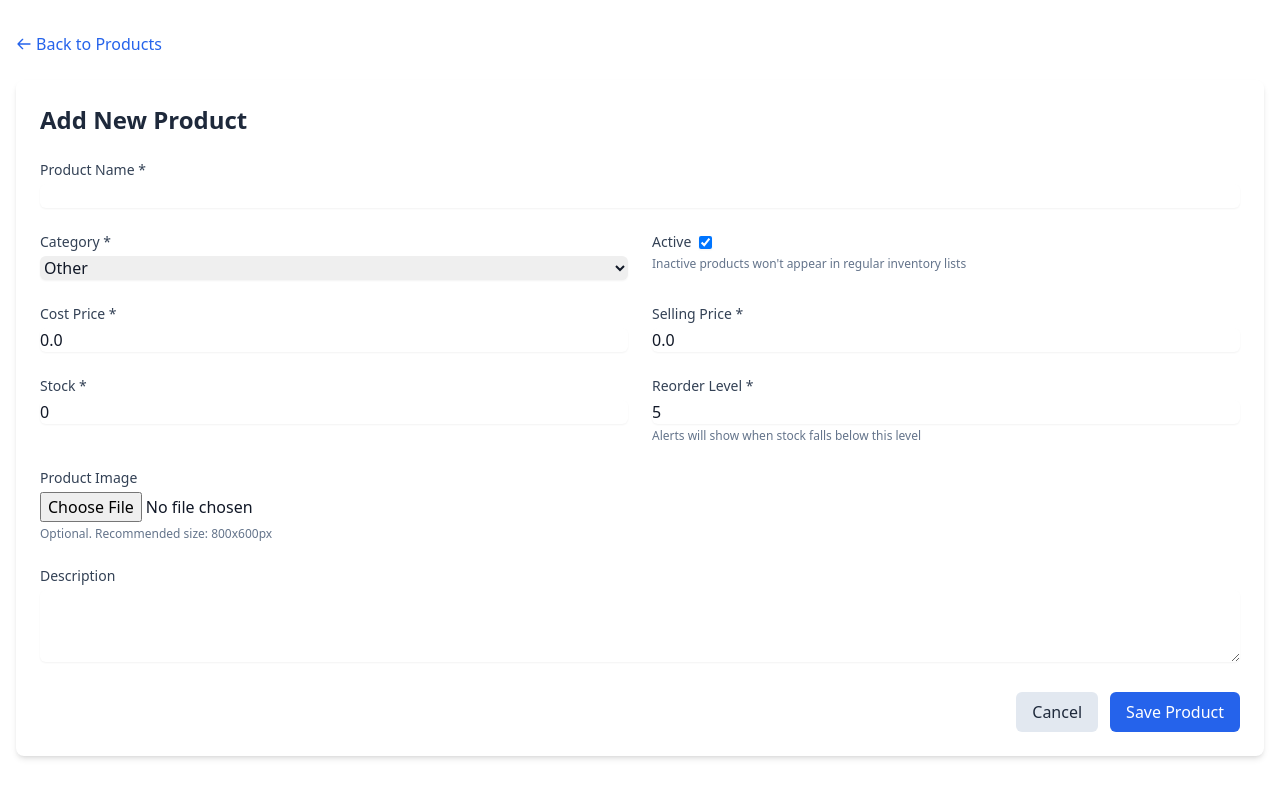
After one commit to YOOSUF-HUB/Smart-Pharmacy-System, a Django app: page /non-medical/create/ in a window 1280 px wide. The commit adds this page. Run offline with Django 5.2, Linux system fonts and the light colour scheme; some libraries are stand-ins or nearby versions.

Commit message:
non medicine inventory

```diff
--- /dev/null
+++ b/Non_Medicine_inventory/forms.py
@@ -0,0 +1,18 @@
+from django import forms
+from .models import NonMedicalProduct
+
+class NonMedicalProductForm(forms.ModelForm):
+    class Meta:
+        model = NonMedicalProduct
+        fields = ['name', 'category', 'description', 'cost_price',
+                  'selling_price', 'stock', 'image', 'is_active', 'reorder_level']
+        widgets = {
+            'name': forms.TextInput(attrs={'class': 'w-full rounded-md border-gray-300 shadow-sm focus:border-blue-500 focus:ring focus:ring-blue-500 focus:ring-opacity-50'}),
+            'category': forms.Select(attrs={'class': 'w-full rounded-md border-gray-300 shadow-sm focus:border-blue-500 focus:ring focus:ring-blue-500 focus:ring-opacity-50'}),
+            'description': forms.Textarea(attrs={'class': 'w-full rounded-md border-gray-300 shadow-sm focus:border-blue-500 focus:ring focus:ring-blue-500 focus:ring-opacity-50', 'rows': 3}),
+            'cost_price': forms.NumberInput(attrs={'class': 'w-full rounded-md border-gray-300 shadow-sm focus:border-blue-500 focus:ring focus:ring-blue-500 focus:ring-opacity-50', 'step': '0.01'}),
+            'selling_price': forms.NumberInput(attrs={'class': 'w-full rounded-md border-gray-300 shadow-sm focus:border-blue-500 focus:ring focus:ring-blue-500 focus:ring-opacity-50', 'step': '0.01'}),
+            'stock': forms.NumberInput(attrs={'class': 'w-full rounded-md border-gray-300 shadow-sm focus:border-blue-500 focus:ring focus:ring-blue-500 focus:ring-opacity-50'}),
+            'reorder_level': forms.NumberInput(attrs={'class': 'w-full rounded-md border-gray-300 shadow-sm focus:border-blue-500 focus:ring focus:ring-blue-500 focus:ring-opacity-50'}),
+            'is_active': forms.CheckboxInput(attrs={'class': 'rounded border-gray-300 text-blue-600 shadow-sm focus:border-blue-500 focus:ring focus:ring-blue-500 focus:ring-opacity-50'}),
+        }
--- /dev/null
+++ b/Non_Medicine_inventory/urls.py
@@ -0,0 +1,12 @@
+from django.urls import path
+from . import views
+
+app_name = 'non_medicine'
+
+urlpatterns = [
+    path('', views.product_list, name='product_list'),
+    path('create/', views.product_create, name='product_create'),
+    path('<slug:slug>/', views.product_detail, name='product_detail'),
+    path('<slug:slug>/update/', views.product_update, name='product_update'),
+    path('<slug:slug>/delete/', views.product_delete, name='product_delete'),
+]
--- /dev/null
+++ b/Non_Medicine_inventory/views.py
@@ -0,0 +1,78 @@
+from django.shortcuts import render, get_object_or_404, redirect
+from django.contrib import messages
+from .models import NonMedicalProduct
+from .forms import NonMedicalProductForm
+
+def product_list(request):
+    """Display all non-medical products"""
+    products = NonMedicalProduct.objects.all()
+
+    # Filter by category if provided
+    category = request.GET.get('category')
+    if category:
+        products = products.filter(category=category)
+
+    # Filter by search query if provided
+    search_query = request.GET.get('search')
+    if search_query:
+        products = products.filter(name__icontains=search_query)
+
+    # Get unique categories for filter dropdown
+    categories = NonMedicalProduct.CATEGORY_CHOICES
+
+    context = {
+        'products': products,
+        'categories': categories,
+        'current_category': category,
+        'search_query': search_query,
+    }
+    return render(request, 'Non_Medicine_inventory/product_list.html', context)
+
+def product_detail(request, slug):
+    """Display details of a specific product"""
+    product = get_object_or_404(NonMedicalProduct, slug=slug)
+    context = {'product': product}
+    return render(request, 'Non_Medicine_inventory/product_detail.html', context)
+
+def product_create(request):
+    """Create a new non-medical product"""
+    if request.method == 'POST':
+        form = NonMedicalProductForm(request.POST, request.FILES)
+        if form.is_valid():
+            product = form.save()
+            messages.success(request, f'Product "{product.name}" has been created successfully.')
+            return redirect('non_medicine:product_list')
+    else:
+        form = NonMedicalProductForm()
+
+    context = {'form': form, 'title': 'Add New Product'}
+    return render(request, 'Non_Medicine_inventory/product_form.html', context)
+
+def product_update(request, slug):
+    """Update an existing non-medical product"""
+    product = get_object_or_404(NonMedicalProduct, slug=slug)
+
+    if request.method == 'POST':
+        form = NonMedicalProductForm(request.POST, request.FILES, instance=product)
+        if form.is_valid():
+            form.save()
+            messages.success(request, f'Product "{product.name}" has been updated successfully.')
+            return redirect('non_medicine:product_detail', slug=product.slug)
+    else:
+        form = NonMedicalProductForm(instance=product)
+
+    context = {'form': form, 'product': product, 'title': 'Update Product'}
+    return render(request, 'Non_Medicine_inventory/product_form.html', context)
+
+def product_delete(request, slug):
+    """Delete a non-medical product"""
+    product = get_object_or_404(NonMedicalProduct, slug=slug)
+    product_name = product.name
+
+    if request.method == 'POST':
+        product.delete()
+        messages.success(request, f'Product "{product_name}" has been deleted successfully.')
+        return redirect('non_medicine:product_list')
+
+    context = {'product': product}
+    return render(request, 'Non_Medicine_inventory/product_confirm_delete.html', context)
--- a/Pharmarcy_Prescription_Tracker/settings.py
+++ b/Pharmarcy_Prescription_Tracker/settings.py
@@ -42,6 +42,7 @@ INSTALLED_APPS = [
     # Your apps
     'Medicine_inventory',
     'prescriptions',
+    'Non_Medicine_inventory',
 ]
 
 CRISPY_ALLOWED_TEMPLATE_PACKS = "bootstrap5"
@@ -134,3 +135,7 @@ STATICFILES_DIRS = [
 # https://docs.djangoproject.com/en/5.2/ref/settings/#default-auto-field
 
 DEFAULT_AUTO_FIELD = 'django.db.models.BigAutoField'
+
+# Media files settings
+MEDIA_URL = '/media/'
+MEDIA_ROOT = BASE_DIR / 'media'
--- a/Pharmarcy_Prescription_Tracker/urls.py
+++ b/Pharmarcy_Prescription_Tracker/urls.py
@@ -1,5 +1,7 @@
 from django.contrib import admin
-from django.urls import path, include  # import include
+from django.urls import path, include
+from django.conf import settings
+from django.conf.urls.static import static
 
 urlpatterns = [
     path('admin/', admin.site.urls),
@@ -8,4 +10,9 @@ urlpatterns = [
     # Set the root URL to the medicine card view
     path('', include('Medicine_inventory.urls')),  # now root goes to medicine app
     path('prescriptions/', include('prescriptions.prescription_urls')),
+    path('non-medical/', include('Non_Medicine_inventory.urls', namespace='non_medicine')),
 ]
+
+# For serving media files during development
+if settings.DEBUG:
+    urlpatterns += static(settings.MEDIA_URL, document_root=settings.MEDIA_ROOT)
--- /dev/null
+++ b/templates/Non_Medicine_inventory/product_form.html
@@ -0,0 +1,132 @@
+{% extends 'Medicine_inventory/base.html' %}
+
+{% block title %}{{ title }}{% endblock %}
+
+{% block content %}
+<div class="container mx-auto px-4 py-8">
+    <div class="mb-6">
+        <a href="{% url 'non_medicine:product_list' %}" class="text-blue-600 hover:text-blue-800 flex items-center">
+            <svg class="w-4 h-4 mr-1" fill="none" stroke="currentColor" viewBox="0 0 24 24"><path stroke-linecap="round" stroke-linejoin="round" stroke-width="2" d="M10 19l-7-7m0 0l7-7m-7 7h18"></path></svg>
+            Back to Products
+        </a>
+    </div>
+
+    <div class="bg-white rounded-lg shadow-md p-6">
+        <h1 class="text-2xl font-bold text-slate-800 mb-6">{{ title }}</h1>
+
+        <form method="post" enctype="multipart/form-data">
+            {% csrf_token %}
+
+            {% if form.non_field_errors %}
+            <div class="mb-4 p-4 bg-red-100 text-red-700 border border-red-200 rounded-md">
+                {{ form.non_field_errors }}
+            </div>
+            {% endif %}
+
+            <div class="grid grid-cols-1 md:grid-cols-2 gap-6">
+                <div class="md:col-span-2">
+                    <label for="{{ form.name.id_for_label }}" class="block text-sm font-medium text-slate-700 mb-1">
+                        Product Name *
+                    </label>
+                    {{ form.name }}
+                    {% if form.name.errors %}
+                    <p class="text-red-600 text-sm mt-1">{{ form.name.errors.0 }}</p>
+                    {% endif %}
+                </div>
+
+                <div>
+                    <label for="{{ form.category.id_for_label }}" class="block text-sm font-medium text-slate-700 mb-1">
+                        Category *
+                    </label>
+                    {{ form.category }}
+                    {% if form.category.errors %}
+                    <p class="text-red-600 text-sm mt-1">{{ form.category.errors.0 }}</p>
+                    {% endif %}
+                </div>
+
+                <div>
+                    <label for="{{ form.is_active.id_for_label }}" class="flex items-center text-sm font-medium text-slate-700 mb-1">
+                        <span class="mr-2">Active</span>
+                        {{ form.is_active }}
+                    </label>
+                    {% if form.is_active.errors %}
+                    <p class="text-red-600 text-sm mt-1">{{ form.is_active.errors.0 }}</p>
+                    {% endif %}
+                    <p class="text-slate-500 text-xs mt-1">Inactive products won't appear in regular inventory lists</p>
+                </div>
+
+                <div>
+                    <label for="{{ form.cost_price.id_for_label }}" class="block text-sm font-medium text-slate-700 mb-1">
+                        Cost Price *
+                    </label>
+                    {{ form.cost_price }}
+                    {% if form.cost_price.errors %}
+                    <p class="text-red-600 text-sm mt-1">{{ form.cost_price.errors.0 }}</p>
+                    {% endif %}
+                </div>
+
+                <div>
+                    <label for="{{ form.selling_price.id_for_label }}" class="block text-sm font-medium text-slate-700 mb-1">
+                        Selling Price *
+                    </label>
+                    {{ form.selling_price }}
+                    {% if form.selling_price.errors %}
+                    <p class="text-red-600 text-sm mt-1">{{ form.selling_price.errors.0 }}</p>
+                    {% endif %}
+                </div>
+
+                <div>
+                    <label for="{{ form.stock.id_for_label }}" class="block text-sm font-medium text-slate-700 mb-1">
+                        Stock *
+                    </label>
+                    {{ form.stock }}
+                    {% if form.stock.errors %}
+                    <p class="text-red-600 text-sm mt-1">{{ form.stock.errors.0 }}</p>
+                    {% endif %}
+                </div>
+
+                <div>
+                    <label for="{{ form.reorder_level.id_for_label }}" class="block text-sm font-medium text-slate-700 mb-1">
+                        Reorder Level *
+                    </label>
+                    {{ form.reorder_level }}
+                    {% if form.reorder_level.errors %}
+                    <p class="text-red-600 text-sm mt-1">{{ form.reorder_level.errors.0 }}</p>
+                    {% endif %}
+                    <p class="text-slate-500 text-xs mt-1">Alerts will show when stock falls below this level</p>
+                </div>
+
+                <div class="md:col-span-2">
+                    <label for="{{ form.image.id_for_label }}" class="block text-sm font-medium text-slate-700 mb-1">
+                        Product Image
+                    </label>
+                    {{ form.image }}
+                    {% if form.image.errors %}
+                    <p class="text-red-600 text-sm mt-1">{{ form.image.errors.0 }}</p>
+                    {% endif %}
+                    <p class="text-slate-500 text-xs mt-1">Optional. Recommended size: 800x600px</p>
+                </div>
+
+                <div class="md:col-span-2">
+                    <label for="{{ form.description.id_for_label }}" class="block text-sm font-medium text-slate-700 mb-1">
+                        Description
+                    </label>
+                    {{ form.description }}
+                    {% if form.description.errors %}
+                    <p class="text-red-600 text-sm mt-1">{{ form.description.errors.0 }}</p>
+                    {% endif %}
+                </div>
+            </div>
+
+            <div class="mt-6 flex justify-end">
+                <a href="{% url 'non_medicine:product_list' %}" class="bg-slate-200 hover:bg-slate-300 text-slate-800 font-medium py-2 px-4 rounded-md mr-3">
+                    Cancel
+                </a>
+                <button type="submit" class="bg-blue-600 hover:bg-blue-700 text-white font-medium py-2 px-4 rounded-md">
+                    Save Product
+                </button>
+            </div>
+        </form>
+    </div>
+</div>
+{% endblock %}
```
Also changed, not shown: Non_Medicine_inventory/models.py (added, +38 -0 lines), templates/Medicine_inventory/med_inventory_dash.html (+8 -3 lines), templates/Non_Medicine_inventory/product_confirm_delete.html (added, +39 -0 lines), templates/Non_Medicine_inventory/product_detail.html (added, +82 -0 lines), templates/Non_Medicine_inventory/product_list.html (added, +94 -0 lines), Non_Medicine_inventory/migrations/0001_initial.py (added), Non_Medicine_inventory/migrations/__init__.py (added), db.sqlite3.
